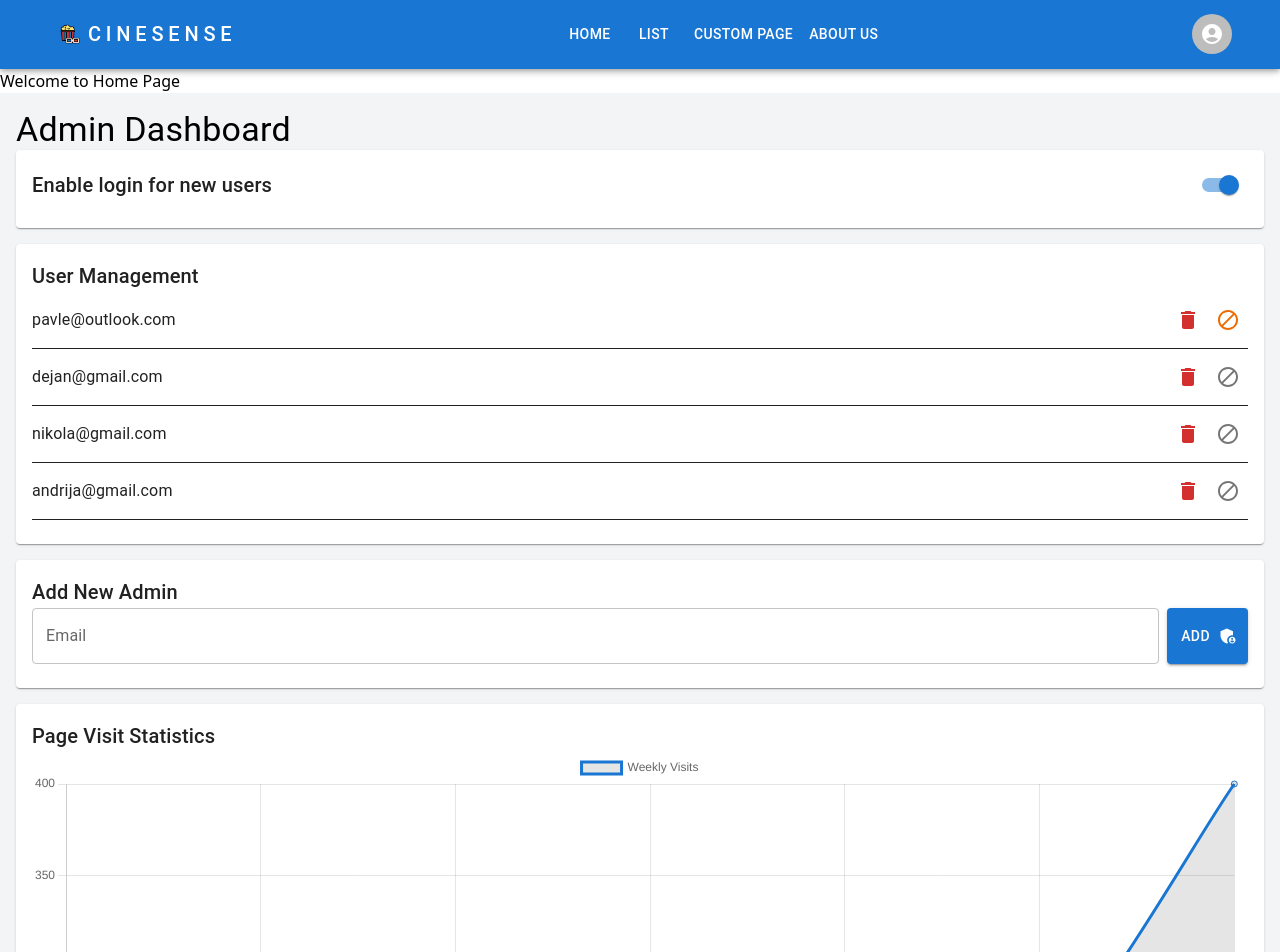
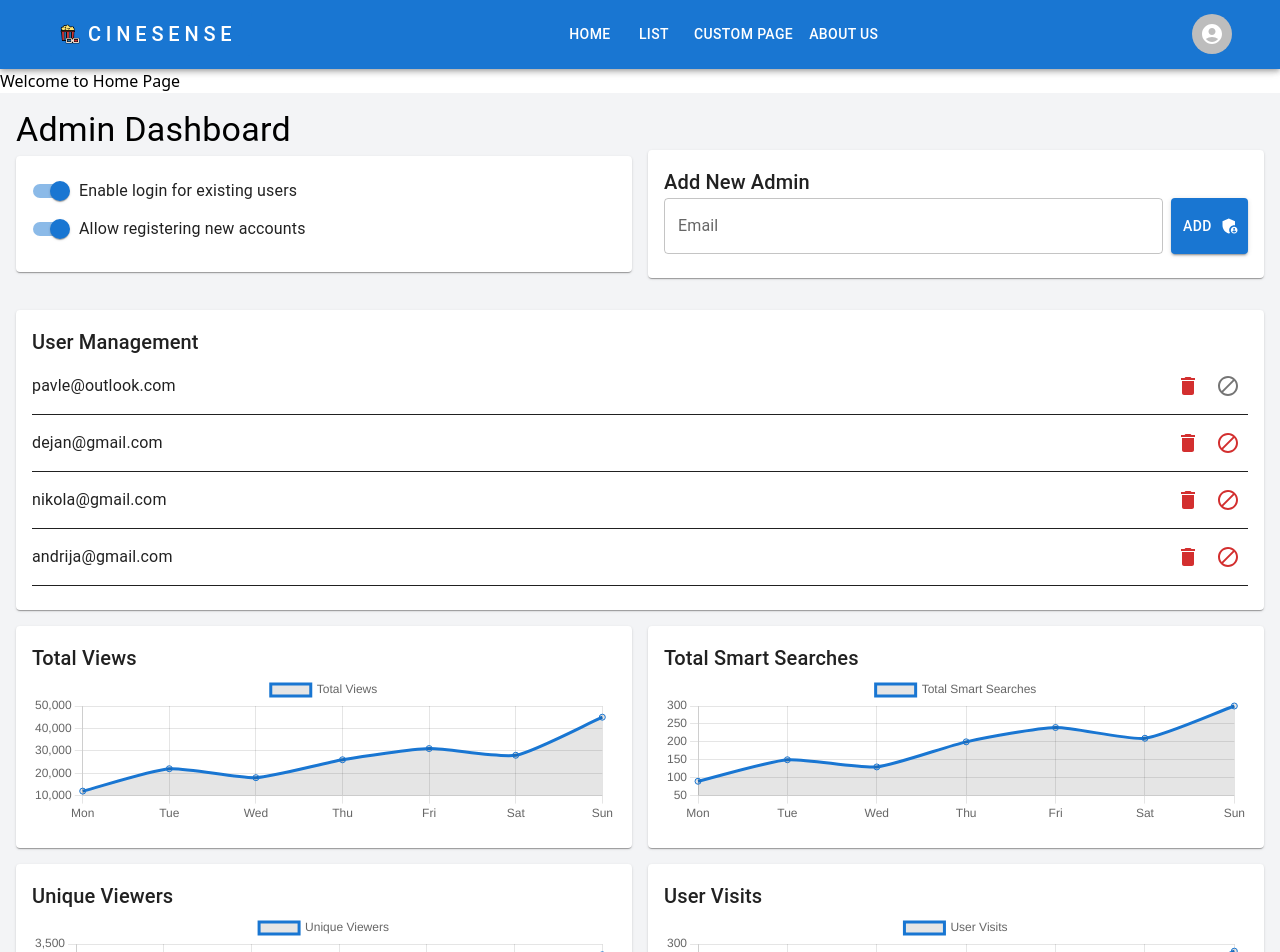
Before and after one commit to PavleDz/CineSense, a React (Vite) app: page / in a window 1280 px wide. Shown: the top 952 px of the page. Built offline with nearby package versions, Linux system fonts and the light colour scheme.

Commit message:
CNSN-10 admin page

```diff
--- a/src/components/admin/AddAdminCard.jsx
+++ b/src/components/admin/AddAdminCard.jsx
@@ -1,4 +1,3 @@
-import React from "react";
 import {
   Card,
   CardContent,
--- /dev/null
+++ b/src/components/admin/AuthToggle.jsx
@@ -0,0 +1,45 @@
+import { useState } from "react";
+import {
+  Card,
+  CardContent,
+  Typography,
+  Switch,
+  FormGroup,
+  FormControlLabel,
+} from "@mui/material";
+
+const AuthToggle = () => {
+  const [enableLogin, setEnableLogin] = useState(true);
+  const [enableRegister, setEnableRegister] = useState(true);
+
+  return (
+    <Card className="mb-4">
+      <CardContent className="flex flex-col gap-2">
+        <FormGroup>
+          <FormControlLabel
+            control={
+              <Switch
+                checked={enableLogin}
+                onChange={() => setEnableLogin(!enableLogin)}
+                color="primary"
+              />
+            }
+            label="Enable login for existing users"
+          />
+          <FormControlLabel
+            control={
+              <Switch
+                checked={enableRegister}
+                onChange={() => setEnableRegister(!enableRegister)}
+                color="primary"
+              />
+            }
+            label="Allow registering new accounts"
+          />
+        </FormGroup>
+      </CardContent>
+    </Card>
+  );
+};
+
+export default AuthToggle;
--- a/src/components/admin/LoginToggleCard.jsx
+++ /dev/null
@@ -1,21 +0,0 @@
-import React, { useState } from "react";
-import { Card, CardContent, Typography, Switch } from "@mui/material";
-
-const LoginToggleCard = () => {
-  const [enableLogin, setEnableLogin] = useState(true);
-
-  return (
-    <Card className="mb-4">
-      <CardContent className="flex justify-between items-center">
-        <Typography variant="h6">Enable login for new users</Typography>
-        <Switch
-          checked={enableLogin}
-          onChange={() => setEnableLogin(!enableLogin)}
-          color="primary"
-        />
-      </CardContent>
-    </Card>
-  );
-};
-
-export default LoginToggleCard;
--- a/src/components/admin/StatsCard.jsx
+++ b/src/components/admin/StatsCard.jsx
@@ -1,14 +1,17 @@
-import React from "react";
-import { Card, CardContent, Typography } from "@mui/material";
+import { useState } from "react";
+import { Card, CardContent, Typography, Modal, Box } from "@mui/material";
 import { Line } from "react-chartjs-2";
 import "chart.js/auto";
 
-const dummyStats = {
+const StatsCard = ({ title, data }) => {
+  const [open, setOpen] = useState(false);
+
+  const chartData = {
     labels: ["Mon", "Tue", "Wed", "Thu", "Fri", "Sat", "Sun"],
     datasets: [
       {
-      label: "Weekly Visits",
-      data: [120, 200, 150, 170, 300, 250, 400],
+        label: title,
+        data: data,
         fill: true,
         borderColor: "#1976D2",
         tension: 0.2,
@@ -16,16 +19,33 @@ const dummyStats = {
     ],
   };
 
-const StatsCard = () => {
+  const handleOpen = () => setOpen(true);
+  const handleClose = () => setOpen(false);
+
   return (
-    <Card>
+    <>
+      <Card onClick={handleOpen} className="cursor-pointer">
         <CardContent>
           <Typography variant="h6" className="mb-4">
-          Page Visit Statistics
+            {title}
           </Typography>
-        <Line data={dummyStats} />
+          <div style={{ height: "150px" }}>
+            <Line data={chartData} options={{ maintainAspectRatio: false }} />
+          </div>
         </CardContent>
       </Card>
+
+      <Modal open={open} onClose={handleClose}>
+        <Box className="absolute top-1/2 left-1/2 -translate-x-1/2 -translate-y-1/2 bg-white p-6 rounded shadow-lg w-[90%] max-w-3xl">
+          <Typography variant="h5" className="mb-4">
+            {title} - Detailed View
+          </Typography>
+          <div style={{ height: "400px" }}>
+            <Line data={chartData} options={{ maintainAspectRatio: false }} />
+          </div>
+        </Box>
+      </Modal>
+    </>
   );
 };
 
--- a/src/components/admin/UserManagementCard.jsx
+++ b/src/components/admin/UserManagementCard.jsx
@@ -1,13 +1,12 @@
-import React from "react";
 import { Card, CardContent, Typography, Box, IconButton } from "@mui/material";
 import { Delete, Block } from "@mui/icons-material";
 
-//dummy
+// dummy
 const users = [
   { id: 1, email: "pavle@outlook.com", blocked: false },
   { id: 2, email: "dejan@gmail.com", blocked: true },
   { id: 3, email: "nikola@gmail.com", blocked: true },
-  { id: 3, email: "andrija@gmail.com", blocked: true },
+  { id: 4, email: "andrija@gmail.com", blocked: true },
 ];
 
 const UserManagementCard = () => {
@@ -27,7 +26,7 @@ const UserManagementCard = () => {
               <IconButton color="error">
                 <Delete />
               </IconButton>
-              <IconButton color={user.blocked ? "default" : "warning"}>
+              <IconButton color={user.blocked ? "error" : "default"}>
                 <Block />
               </IconButton>
             </Box>
--- a/src/pages/AdminPage.jsx
+++ b/src/pages/AdminPage.jsx
@@ -1,6 +1,5 @@
-import React from "react";
 import { Box, Typography } from "@mui/material";
-import LoginToggleCard from "../components/admin/LoginToggleCard";
+import AuthToggle from "../components/admin/AuthToggle";
 import UserManagementCard from "../components/admin/UserManagementCard";
 import AddAdminCard from "../components/admin/AddAdminCard";
 import StatsCard from "../components/admin/StatsCard";
@@ -12,10 +11,31 @@ const AdminPage = () => {
         Admin Dashboard
       </Typography>
 
-      <LoginToggleCard />
+      <Box className="grid grid-cols-1 md:grid-cols-2 gap-4 mb-4 items-center">
+        <AuthToggle />
+        <AddAdminCard />
+      </Box>
+
       <UserManagementCard />
-      <AddAdminCard />
-      <StatsCard />
+
+      <Box className="grid grid-cols-1 md:grid-cols-2 gap-4 mt-4">
+        <StatsCard
+          title="Total Views"
+          data={[12000, 22000, 18000, 26000, 31000, 28000, 45000]}
+        />
+        <StatsCard
+          title="Total Smart Searches"
+          data={[90, 150, 130, 200, 240, 210, 300]}
+        />
+        <StatsCard
+          title="Unique Viewers"
+          data={[1000, 1700, 1400, 1900, 2300, 1900, 3200]}
+        />
+        <StatsCard
+          title="User Visits"
+          data={[80, 130, 110, 180, 210, 170, 280]}
+        />
+      </Box>
     </Box>
   );
 };
```
Lines whose indentation alone changed are shown as unchanged.
